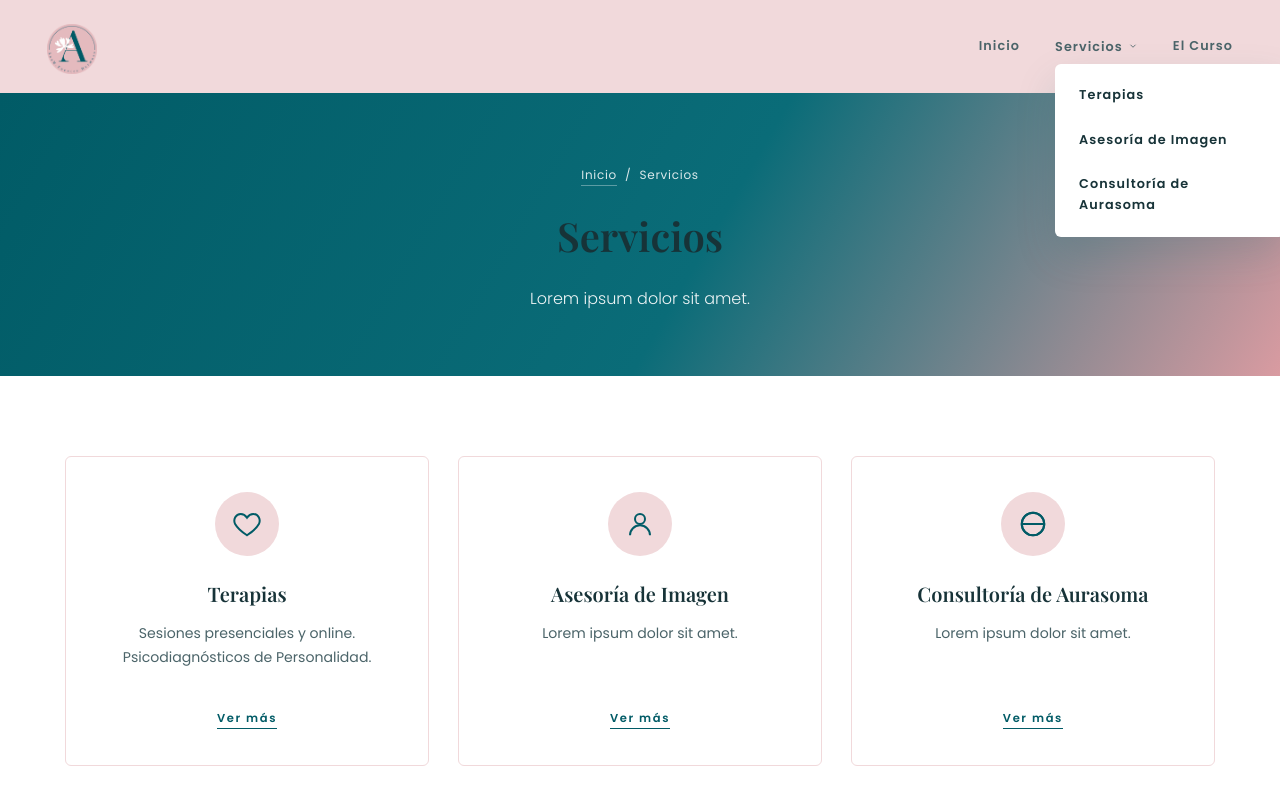
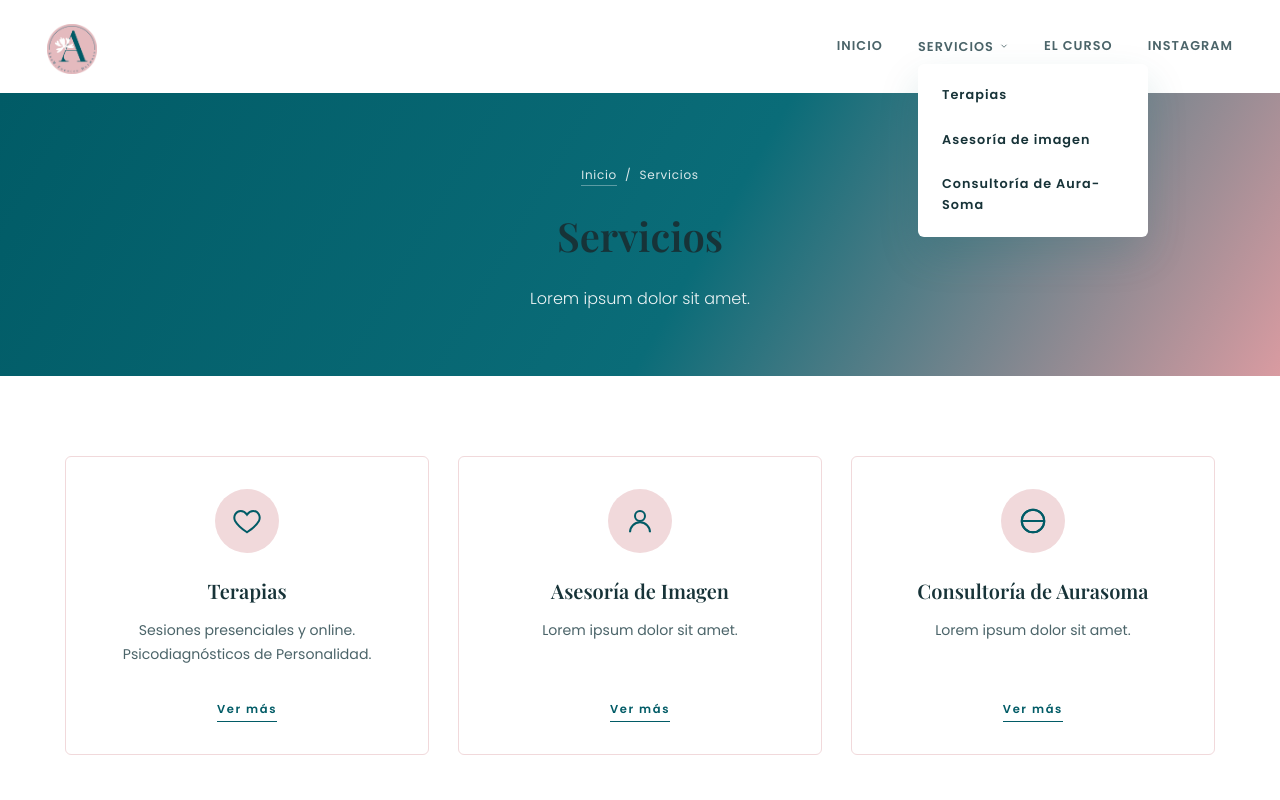
Before and after one commit to burningstarss/anafuhe.github.io, a plain HTML site: page servicios.html in a window 1280 px wide. Shown: the top 800 px of the page. Drawn offline with nearby package versions, Linux system fonts and the light colour scheme; a web font is replaced by a local one.

Commit message:
últimos retoques del index y algun retoque de letras en headers de otras páginas

```diff
--- a/assets/style.css
+++ b/assets/style.css
@@ -130,7 +130,8 @@ h3 {
 
 /* ===== HEADER / NAV ===== */
 header {
-  background: var(--pink-soft);
+  /* background: var(--pink-soft); */
+  background: var(--white);
   position: sticky;
   top: 0;
   z-index: 100;
@@ -148,13 +149,6 @@ header {
   margin: 0 auto;
   padding: 1.2rem 2rem;
 }
-
-/* .logo {
-  font-family: var(--font-serif);
-  font-size: 1.5rem;
-  letter-spacing: .06em;
-  color: var(--teal);
-} */
 
 /* Header logo in all pages */
 #logo {
@@ -221,7 +215,7 @@ header.scrolled .logo-slot .logo-icon {
   bottom: 0;
   width: 0;
   height: 1px;
-  background: var(--teal);
+  background: var(--pink);
   transition: width .25s ease;
 }
 
@@ -231,7 +225,7 @@ header.scrolled .logo-slot .logo-icon {
 }
 
 .nav-links>li.active>a {
-  color: var(--teal);
+  color: var(--pink);
 }
 
 .has-dropdown>a {
@@ -454,13 +448,25 @@ section {
   margin: 0 auto;
 }
 
-.service-card {
+/* .service-card {
   background: var(--white);
   border: 1px solid var(--pink-soft);
   border-radius: 6px;
   padding: 2.2rem 1.8rem;
   text-align: center;
   transition: transform .3s ease, box-shadow .3s ease;
+} */
+ .service-card {
+  background:var(--white);
+  border:1px solid var(--pink-soft);
+  border-radius:6px;
+  padding:2rem 1.6rem;
+  text-align:center;
+  transition:transform .3s ease, box-shadow .3s ease;
+  display:flex;
+  flex-direction:column;
+  align-items:center;
+  height:100%;
 }
 
 .service-card:hover {
@@ -506,6 +512,7 @@ section {
   color: var(--teal);
   border-bottom: 1px solid var(--teal);
   padding-bottom: 2px;
+  margin-top:auto;
 }
 
 /* ===== CONTENT BLOCKS (interior pages) ===== */
--- a/servicios.html
+++ b/servicios.html
@@ -20,17 +20,17 @@
       <img src="assets/Logo.png" alt="Logo" id="logo">
     </a>
     <ul class="nav-links" id="navLinks">
-      <li><a href="index.html">Inicio</a></li>
+      <li><a href="index.html">INICIO</a></li>
       <li class="has-dropdown open">
-        <a href="servicios.html">Servicios <svg viewBox="0 0 24 24" stroke="currentColor" stroke-width="2" fill="none"><path d="M6 9l6 6 6-6"/></svg></a>
+        <a href="servicios.html">SERVICIOS <svg viewBox="0 0 24 24" stroke="currentColor" stroke-width="2" fill="none"><path d="M6 9l6 6 6-6"/></svg></a>
         <ul class="dropdown">
           <li><a href="terapias.html">Terapias</a></li>
-          <li><a href="asesoria-imagen.html">Asesoría de Imagen</a></li>
-          <li><a href="aurasoma.html">Consultoría de Aurasoma</a></li>
+          <li><a href="asesoria-imagen.html">Asesoría de imagen</a></li>
+          <li><a href="aurasoma.html">Consultoría de Aura-Soma</a></li>
         </ul>
       </li>
-      <li><a href="curso.html">El Curso</a></li>
-      <!-- <li><a href="index.html#contacto">Contacto</a></li> -->
+      <li><a href="curso.html">EL CURSO</a></li>
+      <li><a href="https://www.instagram.com/anafuhe.psicologa.integrativa/" target="_blank">INSTAGRAM</a></li>
     </ul>
     <button class="burger" id="burger"><span></span><span></span><span></span></button>
   </nav>
```
Also changed, not shown: asesoria-imagen.html (+7 -7 lines), aurasoma.html (+6 -6 lines), curso.html (+6 -6 lines), index.html (+3 -11 lines), terapias.html (+6 -6 lines).
